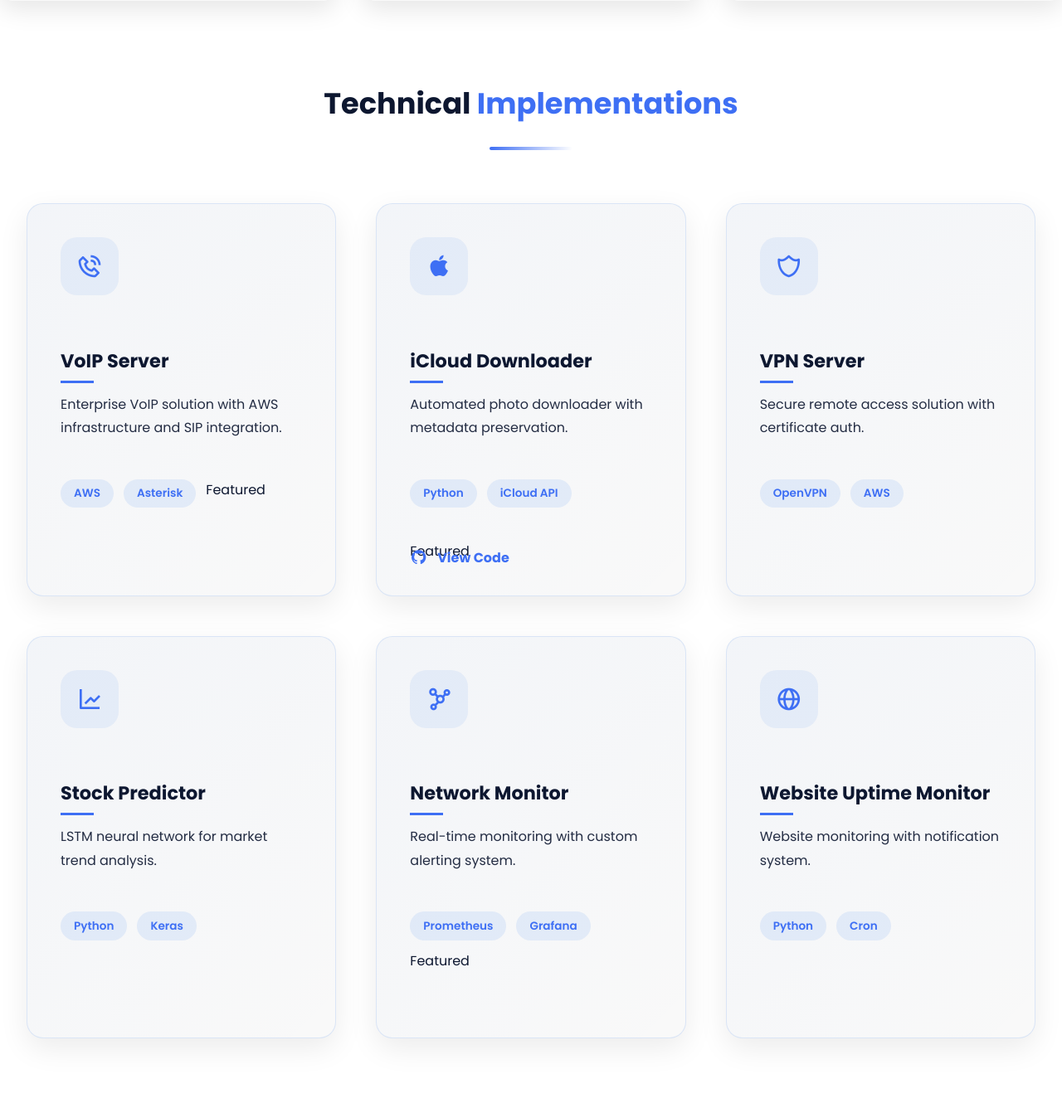
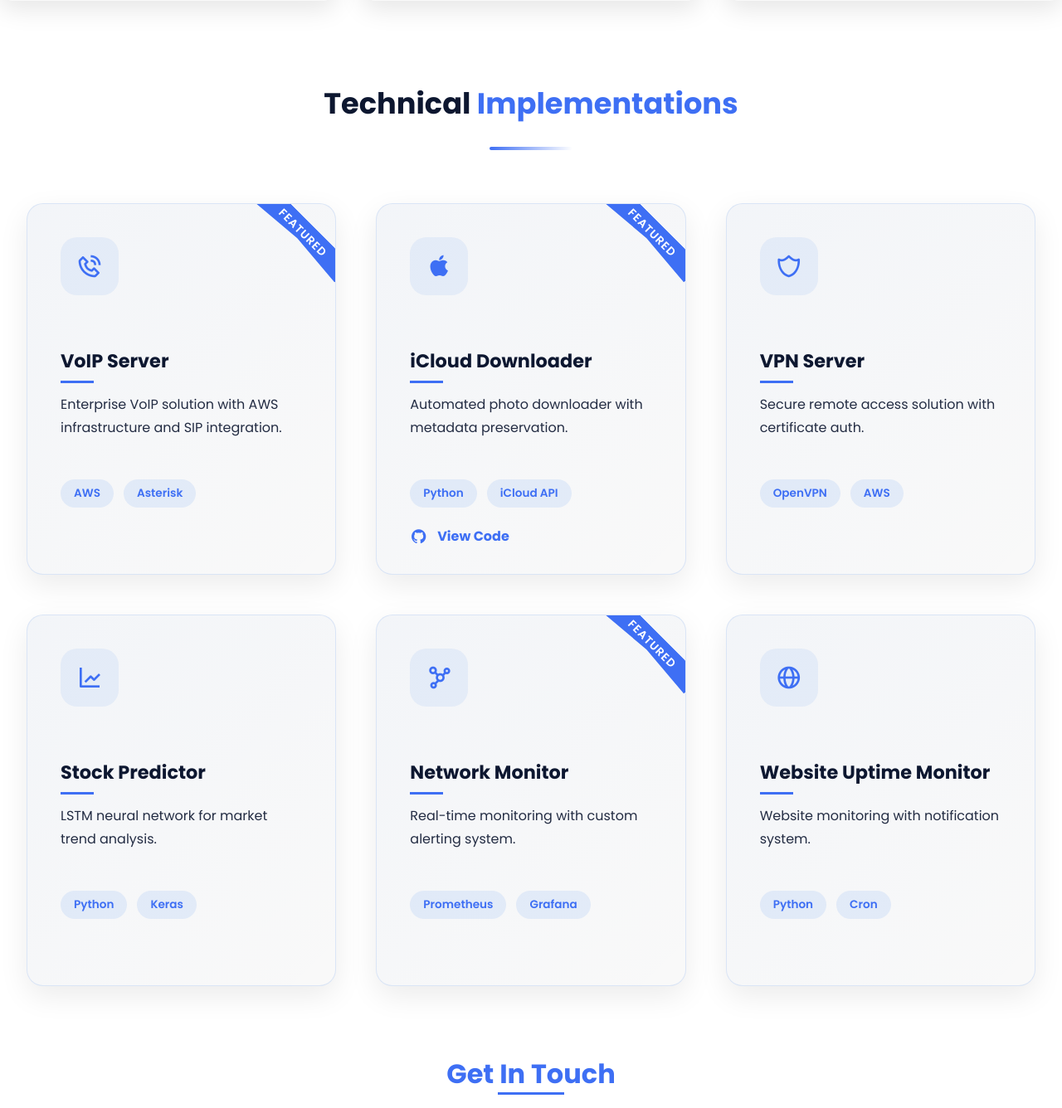
Before and after one commit to sahad-error/sahadasarikandy-website, a PHP site: page / in a window 1280 px wide. Shown: the part 3439-4775 px from the top of the page at 83% size. Run offline with PHP 8.4, Linux system fonts and the light colour scheme; some libraries are stand-ins or nearby versions.

Commit message:
styles.css

```diff
--- a/assets/css/styles.css
+++ b/assets/css/styles.css
@@ -1254,6 +1254,24 @@ body {
   text-decoration: none;
 }
 
+.featured-badge {
+    position: absolute;
+    top: 20px;
+    right: -30px;
+    background: var(--first-color);
+    color: white;
+    padding: 0.25rem 2rem;
+    font-size: 0.85rem;
+    font-weight: 600;
+    text-transform: uppercase;
+    letter-spacing: 1px;
+    transform: rotate(45deg);
+    box-shadow: 0 2px 10px rgba(0, 0, 0, 0.1);
+    z-index: 2;
+    clip-path: polygon(0 0, 100% 0, 100% 100%, 50% 80%, 0 100%);
+    animation: pulse 2s infinite;
+}
+
 .tech-project__link:hover {
   color: var(--second-color);
   transform: translateX(5px);
```
